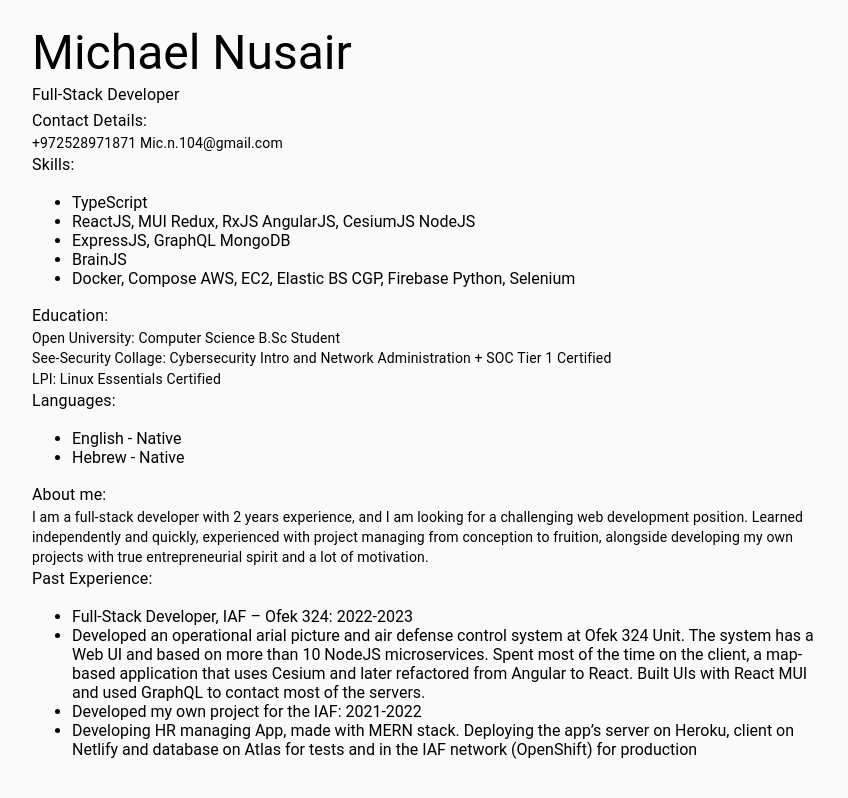
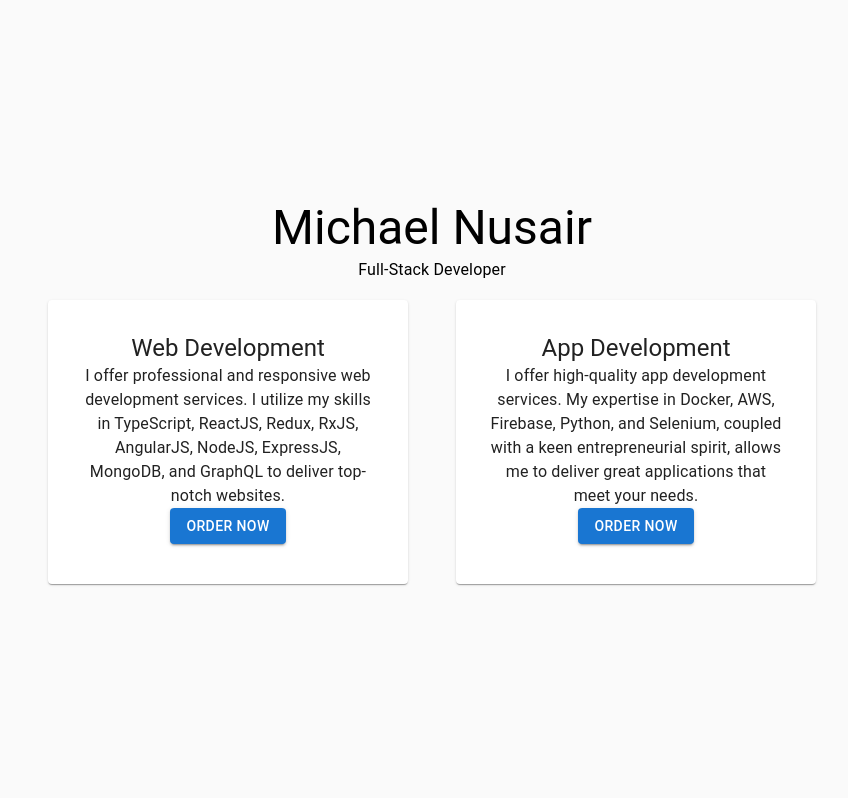
Before and after one commit to YoadNatan/personal-site, a React (Create React App) app: page / in a window 1280 px wide. Shown: the whole page, without its empty margins (208-1056 px from the left). Built offline with nearby package versions, Linux system fonts and the light colour scheme.

Commit message:
Update App.tsx

```diff
--- a/src/App.tsx
+++ b/src/App.tsx
@@ -1,4 +1,11 @@
-import { Typography, Box } from "@mui/material";
+import {
+  Typography,
+  Box,
+  Grid,
+  Card,
+  CardContent,
+  Button,
+} from "@mui/material";
 import { styled } from "@mui/material/styles";
 
 // Define a custom styled component for the root container
@@ -19,66 +26,57 @@ const StyledMainContent = styled(Box)({
   margin: "0 auto",
 });
 
+const StyledCard = styled(Card)({
+  minWidth: "275px",
+  margin: "1rem",
+  padding: "1rem",
+  textAlign: "center",
+});
+
 const App = () => {
   return (
     <StyledContainer>
       <StyledMainContent>
-        <Typography variant="h3">Michael Nusair</Typography>
-        <Typography variant="subtitle1">Full-Stack Developer</Typography>
-        <Typography variant="body1">Contact Details:</Typography>
-        <Typography variant="body2">
-          +972528971871 Mic.n.104@gmail.com
+        <Typography variant="h3" align="center">
+          Michael Nusair
         </Typography>
-        <Typography variant="body1">Skills:</Typography>
-        <ul>
-          <li>TypeScript</li>
-          <li>ReactJS, MUI Redux, RxJS AngularJS, CesiumJS NodeJS</li>
-          <li>ExpressJS, GraphQL MongoDB</li>
-          <li>BrainJS</li>
-          <li>
-            Docker, Compose AWS, EC2, Elastic BS CGP, Firebase Python, Selenium
-          </li>
-        </ul>
-        <Typography variant="body1">Education:</Typography>
-        <Typography variant="body2">
-          Open University: Computer Science B.Sc Student
+        <Typography variant="subtitle1" align="center">
+          Full-Stack Developer
         </Typography>
-        <Typography variant="body2">
-          See-Security Collage: Cybersecurity Intro and Network Administration +
-          SOC Tier 1 Certified
-        </Typography>
-        <Typography variant="body2">LPI: Linux Essentials Certified</Typography>
-        <Typography variant="body1">Languages:</Typography>
-        <ul>
-          <li>English - Native</li>
-          <li>Hebrew - Native</li>
-        </ul>
-        <Typography variant="body1">About me:</Typography>
-        <Typography variant="body2">
-          I am a full-stack developer with 2 years experience, and I am looking
-          for a challenging web development position. Learned independently and
-          quickly, experienced with project managing from conception to
-          fruition, alongside developing my own projects with true
-          entrepreneurial spirit and a lot of motivation.
-        </Typography>
-        <Typography variant="body1">Past Experience:</Typography>
-        <ul>
-          <li>Full-Stack Developer, IAF – Ofek 324: 2022-2023</li>
-          <li>
-            Developed an operational arial picture and air defense control
-            system at Ofek 324 Unit. The system has a Web UI and based on more
-            than 10 NodeJS microservices. Spent most of the time on the client,
-            a map-based application that uses Cesium and later refactored from
-            Angular to React. Built UIs with React MUI and used GraphQL to
-            contact most of the servers.
-          </li>
-          <li>Developed my own project for the IAF: 2021-2022</li>
-          <li>
-            Developing HR managing App, made with MERN stack. Deploying the
-            app’s server on Heroku, client on Netlify and database on Atlas for
-            tests and in the IAF network (OpenShift) for production
-          </li>
-        </ul>
+        <Grid container spacing={2}>
+          <Grid item xs={12} md={6}>
+            <StyledCard>
+              <CardContent>
+                <Typography variant="h5">Web Development</Typography>
+                <Typography variant="body1">
+                  I offer professional and responsive web development services.
+                  I utilize my skills in TypeScript, ReactJS, Redux, RxJS,
+                  AngularJS, NodeJS, ExpressJS, MongoDB, and GraphQL to deliver
+                  top-notch websites.
+                </Typography>
+                <Button variant="contained" color="primary">
+                  Order Now
+                </Button>
+              </CardContent>
+            </StyledCard>
+          </Grid>
+          <Grid item xs={12} md={6}>
+            <StyledCard>
+              <CardContent>
+                <Typography variant="h5">App Development</Typography>
+                <Typography variant="body1">
+                  I offer high-quality app development services. My expertise in
+                  Docker, AWS, Firebase, Python, and Selenium, coupled with a
+                  keen entrepreneurial spirit, allows me to deliver great
+                  applications that meet your needs.
+                </Typography>
+                <Button variant="contained" color="primary">
+                  Order Now
+                </Button>
+              </CardContent>
+            </StyledCard>
+          </Grid>
+        </Grid>
       </StyledMainContent>
     </StyledContainer>
   );
```
